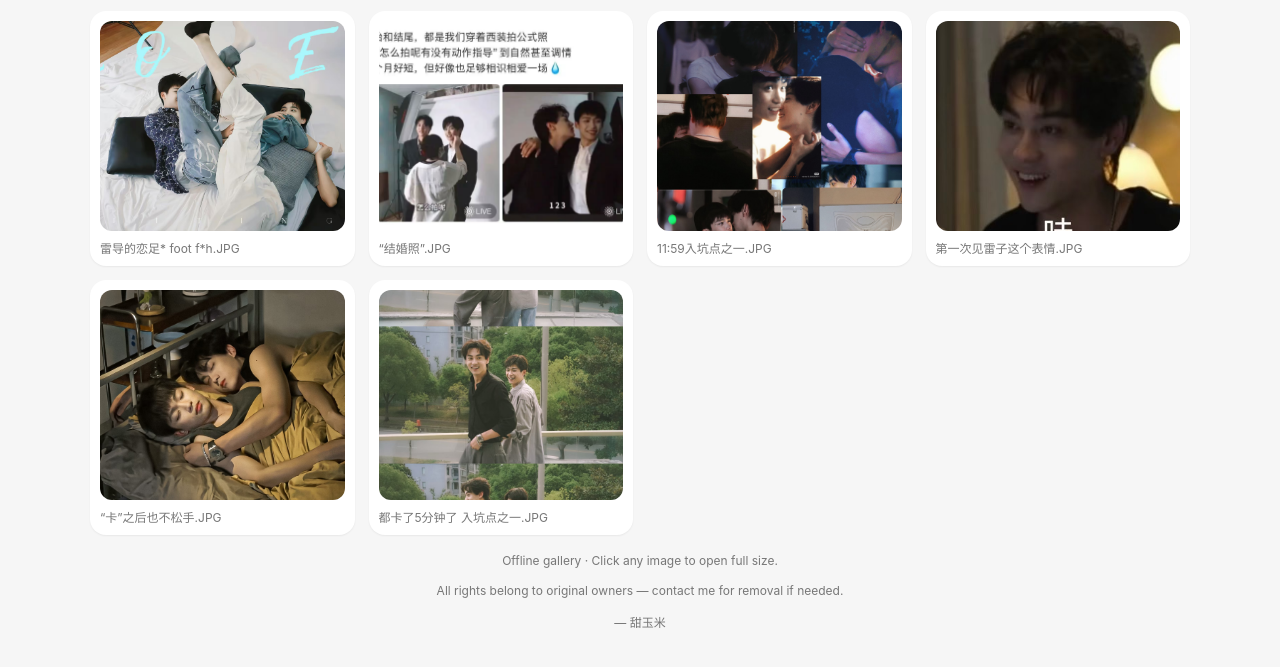
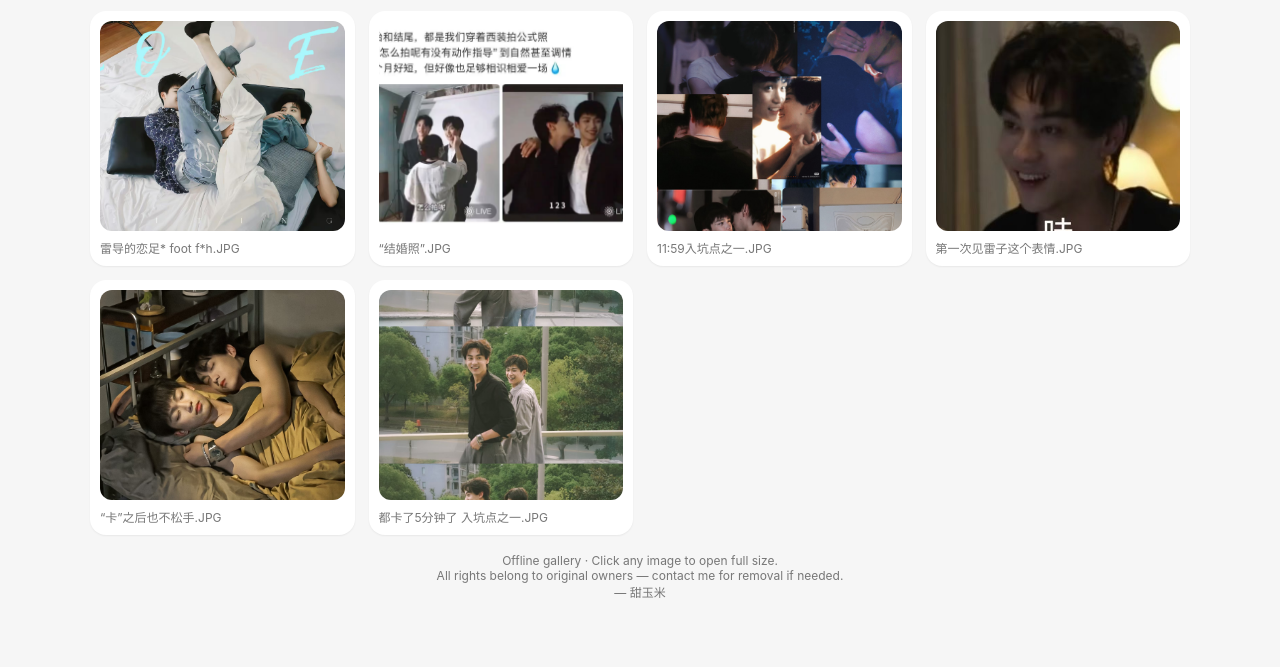
Before and after one commit to tianziyu-leipeng/album, a plain HTML site: page index.html in a window 1280 px wide. Shown: the part 57-724 px from the top of the page. Drawn offline with Linux system fonts and the light colour scheme.

Commit message:
Update index.html

```diff
--- a/index.html
+++ b/index.html
@@ -167,8 +167,8 @@
     </div>
 
     <div class="footer">
-      Offline gallery · Click any image to open full size.<br><br>
-      All rights belong to original owners — contact me for removal if needed.<br><br>
+      Offline gallery · Click any image to open full size.<br>
+      All rights belong to original owners — contact me for removal if needed.<br>
       — 甜玉米
     </div>
 
```
